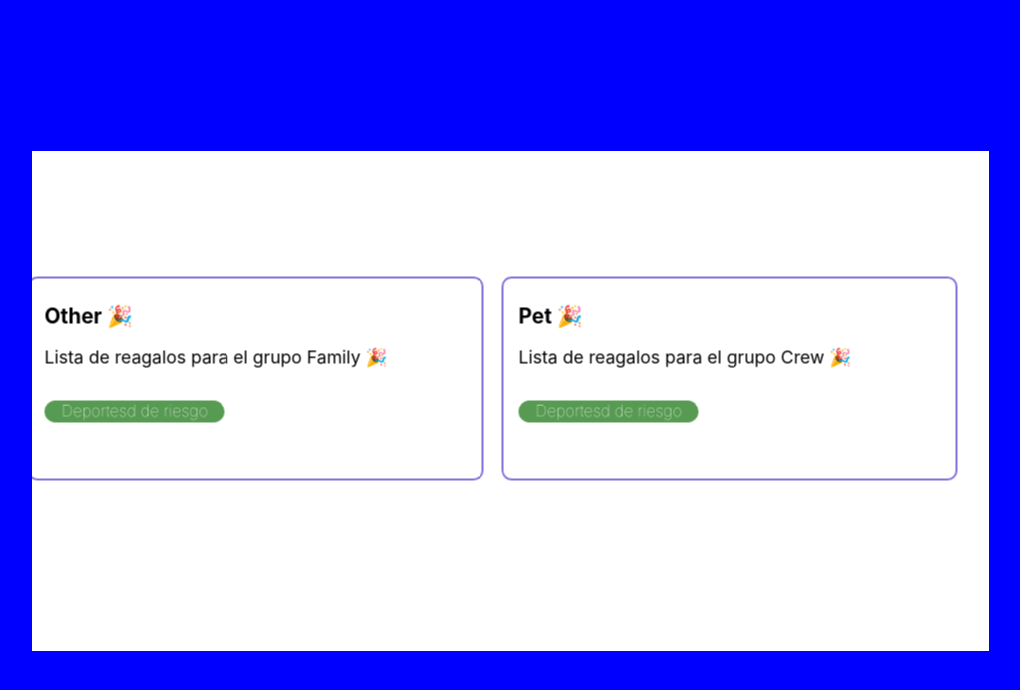
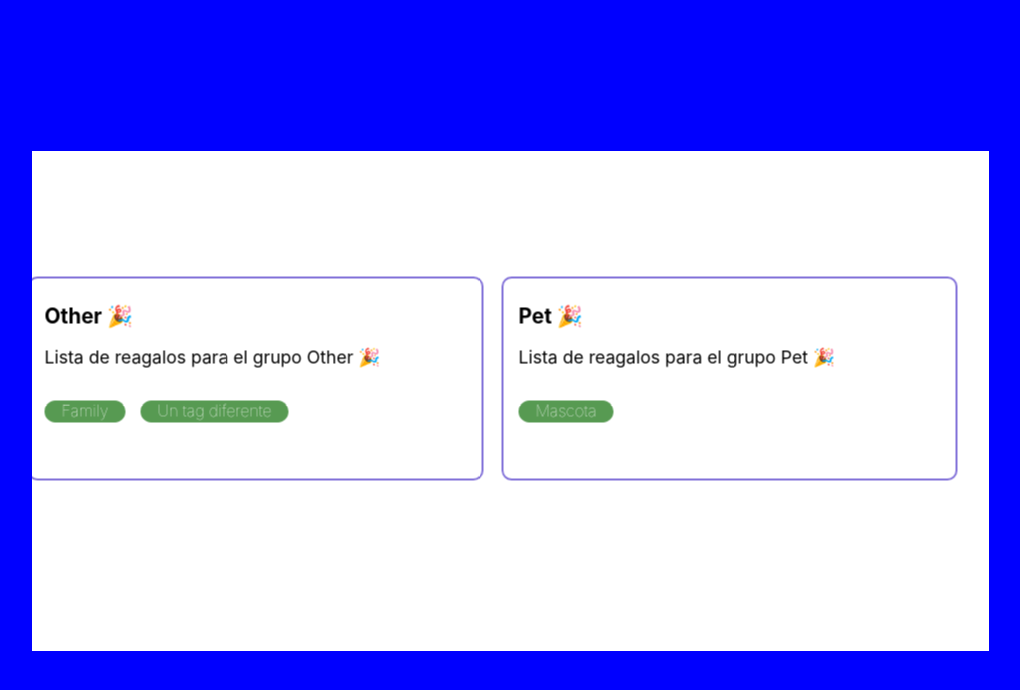
Before and after one commit to CesarDavidMorenR/gift-list-nuwe, a React (Create React App) app: page / in a window 1280 px wide. Shown: the top 690 px of the page, without its empty margins (130-1150 px from the left). Built offline with nearby package versions, Linux system fonts and the light colour scheme.

Commit message:
Variables assigned and doing "experiemnts" with props

```diff
--- a/src/components/Container.js
+++ b/src/components/Container.js
@@ -20,10 +20,9 @@ export const Container = () => {
   const textDescriptionFour = `Lista de reagalos para el grupo ${textHeaderFour} `;
 
   const tagNameOne = 'Deportes de riesgo';
-  // const tagNameOneSecondary = 'Libros':
-  const tagNameTwo = 'Family';
-  // const tagNameThree = '':
-  // const tagNameFour = 'sdsdncvn';
+  const tagNameTwo = 'Libros';
+  const tagNameThree = 'Family';
+  const tagNameFour = 'Sport';
 
 
 
@@ -32,26 +31,29 @@ export const Container = () => {
       <section className="overflowx">
         <div className="cardsContainer">
           <Header innertext={textHeaderFour} />
-          <Description innertext={textDescriptionOne} />
-          <Tag />
+          <Description innertext={textDescriptionFour} />
+          <Tag innertext="Mascota"/>
         </div>
 
         <div className="cardsContainer">
           <Header innertext={textHeaderThree} />
-          <Description innertext={textDescriptionTwo} />
-          <Tag />
+          <Description innertext={textDescriptionThree} />
+          <Tag innertext={tagNameThree} />
+          <Tag innertext="Un tag diferente" />
         </div>
 
         <div className="cardsContainer">
           <Header innertext={textHeaderTwo} />
-          <Description innertext={textDescriptionThree} />
-          <Tag />
+          <Description innertext={textDescriptionTwo} />
+          <Tag innertext={tagNameThree} />
+          <Tag innertext={tagNameFour} />
         </div>
 
         <div className="cardsContainer">
           <Header innertext={textHeaderOne} />
-          <Description innertext={textDescriptionFour} />
-          <Tag />
+          <Description innertext={textDescriptionOne} />
+          <Tag innertext={tagNameOne} />
+          <Tag innertext={tagNameTwo} />
         </div>
       </section>
     </section>
--- a/src/components/Tag.js
+++ b/src/components/Tag.js
@@ -3,10 +3,10 @@ import React from 'react';
 
 
 
-export const Tag = () => {
+export const Tag = (props) => {
   return (
     <p className='tag'>
-      Deportesd de riesgo
+      {props.innertext}
     </p>
 
   )
```
